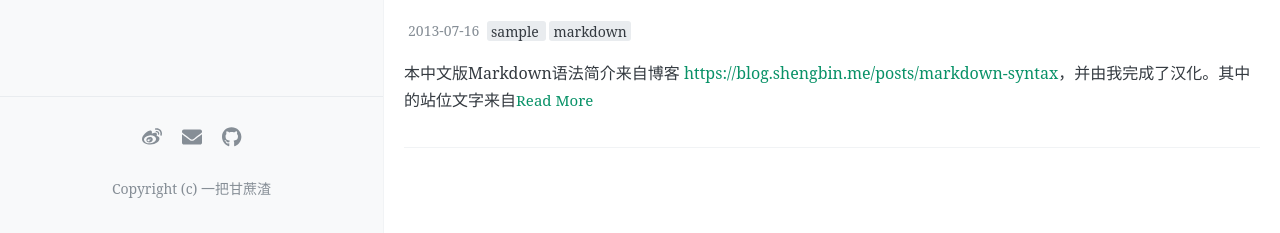
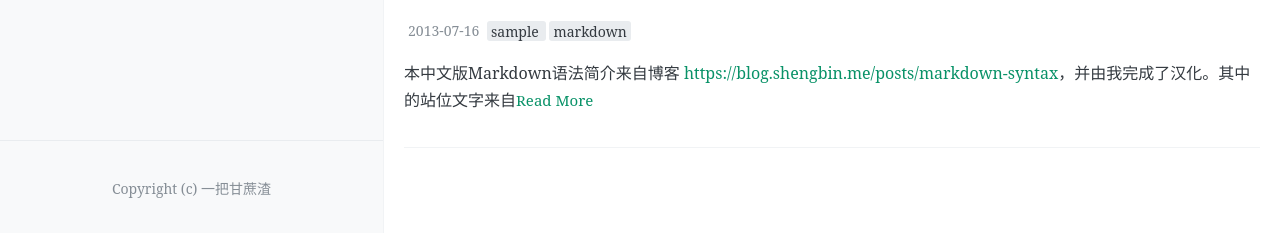
Before and after one commit to kamadhatu/sanjingjiuhuang, a Jekyll site: the page built from index.html, in a window 1280 px wide and 1037 px high. Shown: the part 801-1034 px from the top of the window. Built offline with Jekyll 4.4.1, drawn with Linux system fonts in a browser that asks for light colours; the list of posts is cut into pages by our own code; comment, search, counter and statistics services are not loaded.

```diff
--- a/_config.yml
+++ b/_config.yml
@@ -49,13 +49,13 @@ excerpt_separator: <!-- more -->
 
 # 你的社交网络链接，它们会作为图标出现在你的网站页脚中，可选填写
 footer-links:
-  weibo: frommidworld #请输入你的微博个性域名 https://www.weibo.com/<thispart>
+  weibo: #frommidworld #请输入你的微博个性域名 https://www.weibo.com/<thispart>
   behance: # https://www.behance.net/<>
   dribbble: # https://dribbble.com/<>
-  email: fromendworld@outlook.com
+  email: #fromendworld@outlook.com
   facebook: #https://www.facebook.com/<>
   flickr: #https://www.flickr.com/<>
-  github: FromEndWorld/loffer #https://github.com/<>
+  github: #FromEndWorld/loffer #https://github.com/<>
   instagram: #https://instagram.com/<>
   linkedin: #https://www.linkedin.com/in/<>
   pinterest: #https://www.pinterest.com/<>
@@ -73,7 +73,7 @@ footer-text: Copyright (c) 一把甘蔗渣
 #
 
 # 输入Disqus shortname，即可添加评论区
-disqus: loffer #shortname
+#disqus: loffer #shortname
 
 # 输入Gitalk相关设定，即可添加评论区，具体请看教程
 gitalk:
```
